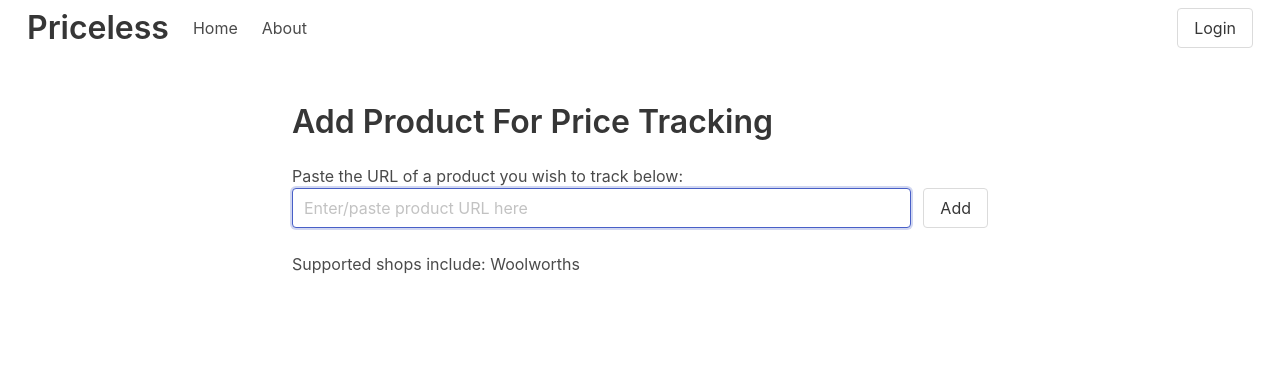
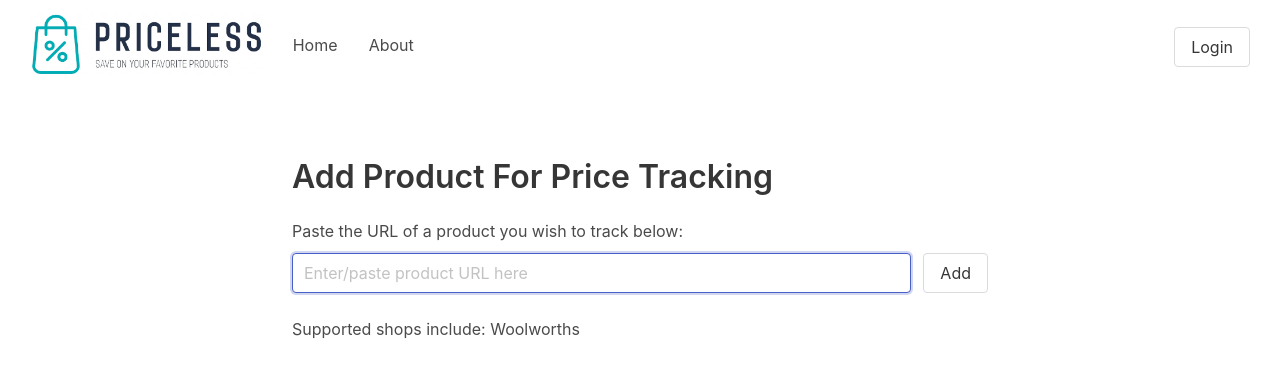
Before and after one commit to danny188/priceless, a Django app: page /products/add in a window 1280 px wide. Shown: the top 378 px of the page. Run offline with Django 4.2, Linux system fonts and the light colour scheme; parts of the project's set-up code (start-up, migrations or seed data) failed here and were passed over; some libraries are stand-ins or nearby versions.

Commit message:
Add logo and style main navbar

```diff
--- a/static/css/style.css
+++ b/static/css/style.css
@@ -1,5 +1,36 @@
 nav {
     margin: 0 15px;
+}
+
+.navbar-item > img { max-height: 4rem; }
+
+.navbar-item {
+    border-radius: 4px;
+    margin-right: 3px;
+    margin-left: 3px;
+    margin-top: 5px;
+    display: inline-block;
+    vertical-align: middle;
+    line-height: 4rem;
+}
+
+.navbar-item button {
+    vertical-align: middle;
+}
+
+a.navbar-item::before {
+    display: block;
+    content: attr(text);
+    font-weight: bold;
+    height: 0;
+    overflow: hidden;
+    visibility: hidden;
+}
+
+a.navbar-item:hover {
+    color: #00ADB5;
+    background-color: white;
+    font-weight: bold;
 }
 
 .product-thumbnail {
@@ -88,3 +119,7 @@ section.filter form {
     -ms-animation: fadeOut 2s;
     animation-fill-mode: forwards;
 }
+
+#form-add-product {
+    margin-top: 10px;
+}
--- a/templates/base.html
+++ b/templates/base.html
@@ -33,9 +33,8 @@
 
       <nav class="navbar" role="navigation" aria-label="main navigation">
         <div class="navbar-brand">
-          <a class="navbar-item" href="https://bulma.io">
-            {% comment %} <img src="https://bulma.io/images/bulma-logo.png" width="112" height="28"> {% endcomment %}
-            <h1 class="title">Priceless</h1>
+          <a class="navbar-item" href="{{ request.get_host }}">
+            <img src={% static 'img/logo_small.png' %}>
           </a>
 
           <a role="button" class="navbar-burger" aria-label="menu" aria-expanded="false" data-target="main_nav">
@@ -45,46 +44,42 @@
           </a>
         </div>
 
-        <div class="navbar-menu" id="main_nav">
+        <div class="navbar-menu " id="main_nav">
           <div class="navbar-start">
-            <a class="navbar-item">
+            <a class="navbar-item" text="Home">
               Home
             </a>
 
             {% if user.is_authenticated %}
-            <a href={% url 'products-list' %} class="navbar-item">
+            <a href={% url 'products-list' %} class="navbar-item"  text="Products">
               Products
             </a>
             {% endif %}
 
             {% if user.is_authenticated %}
-            <a href={% url 'add-product' %} class="navbar-item">
+            <a href={% url 'add-product' %} class="navbar-item" text="Add Product">
               Add Product
             </a>
             {% endif %}
 
             {% if user.is_authenticated %}
-            <a href={% url 'settings' %} class="navbar-item">
+            <a href={% url 'settings' %} class="navbar-item"  text="Settings">
               Settings
             </a>
             {% endif %}
 
-            <a href={% url 'about' %} class="navbar-item">
+            <a href={% url 'about' %} class="navbar-item"  text="About">
               About
             </a>
           </div>
 
 
           <div class="navbar-end">
-            <div class="navbar-item">
-              <div class="buttons">
-                {% if user.is_authenticated %}
-                <a href={% url 'logout' %} class="button">Logout ({{ user.email }})</a>
-                {% else %}
-                <a href={% url 'login' %} class="button">Login</a>
-                {% endif %}
-              </div>
-            </div>
+            {% if user.is_authenticated %}
+            <a href={% url 'logout' %} class="navbar-item"><button class="button">Logout ({{ user.email }})</button></a>
+            {% else %}
+            <a href={% url 'login' %} class="navbar-item"><button class="button">Login</button></a>
+            {% endif %}
           </div>
         </div>
       </nav>
```
Also changed, not shown: static/img/logo_small.PNG (added).
